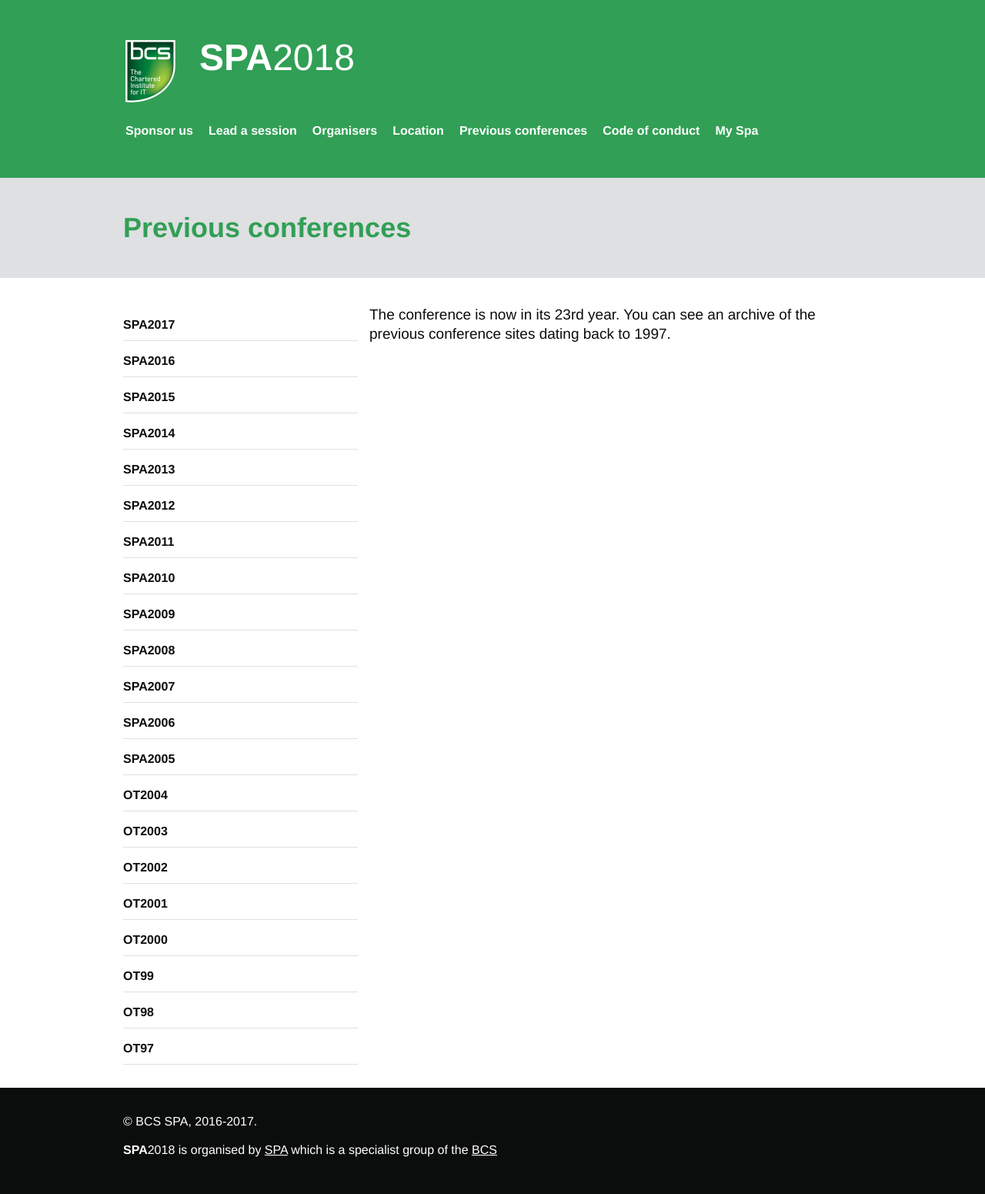
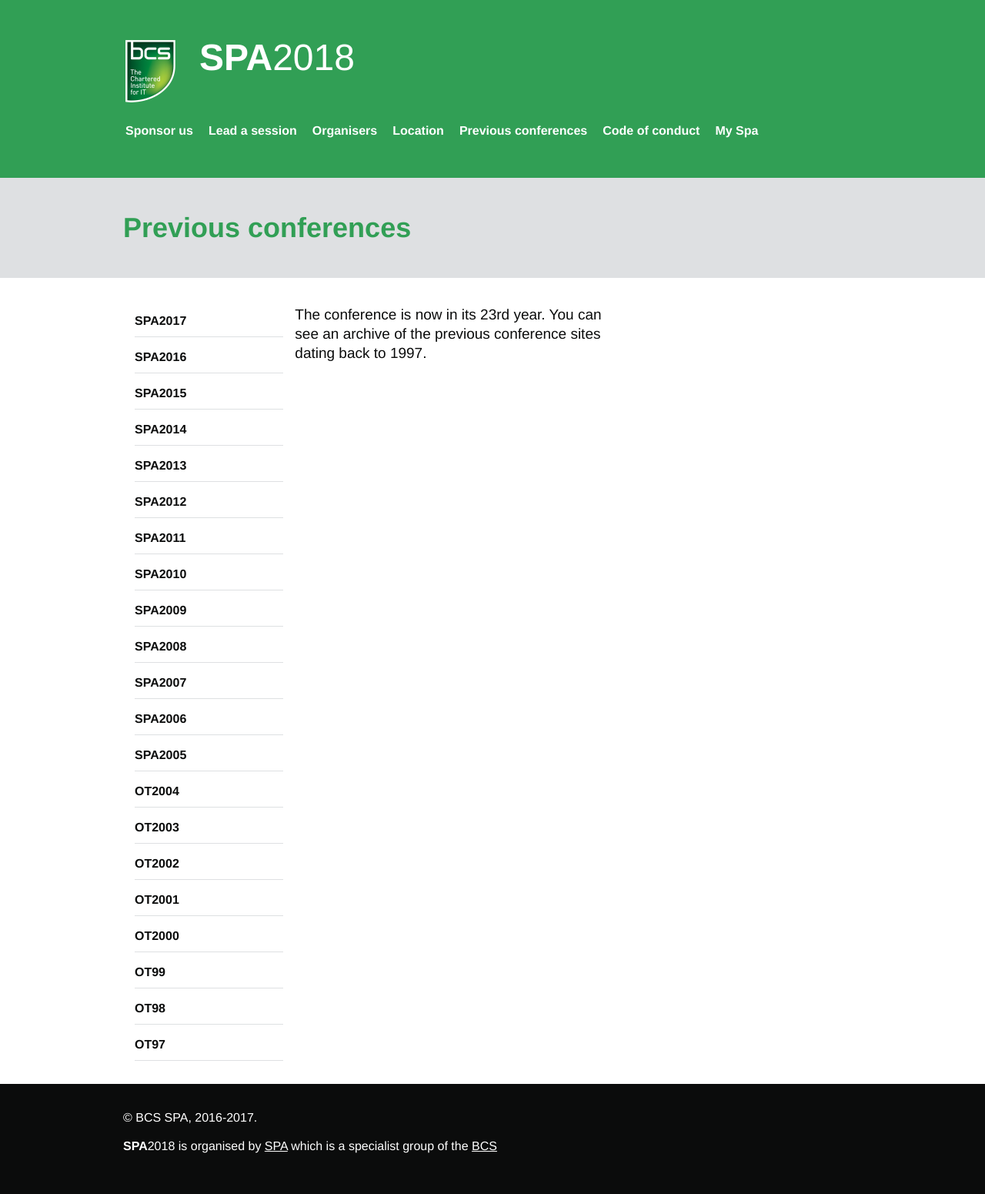
Before and after one commit to spaconference/spa-website, a Jekyll site: the page built from previous-conferences.md, in a window 1280 px wide. Shown: the whole page at 77% size. Built offline with Jekyll 4.4.1, drawn with Linux system fonts in a browser that asks for light colours.

Commit message:
Correct the `has-nav` class
`true` is a magic keyword so this wasn't working as it should be.

```diff
--- a/_layouts/page.html
+++ b/_layouts/page.html
@@ -3,7 +3,7 @@
 
 {% include header.html %}
 
-  <div id="main"{% if page.has-nav == 'true' %}class="has-nav"{% endif %}>
+  <div id="main"{% if page.has-nav == true %} class="has-nav"{% endif %}>
 
     {% if page.url != "/" %}
       <header><h1 class="inner">
```
